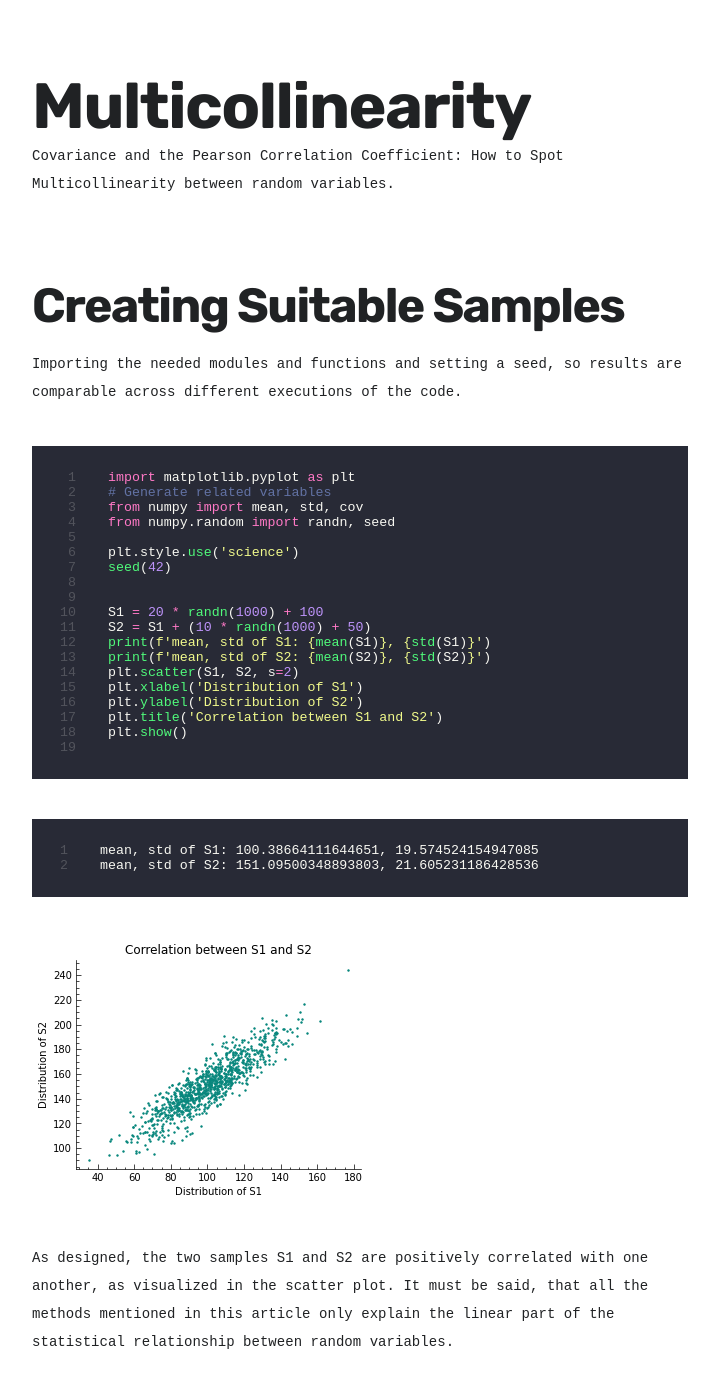
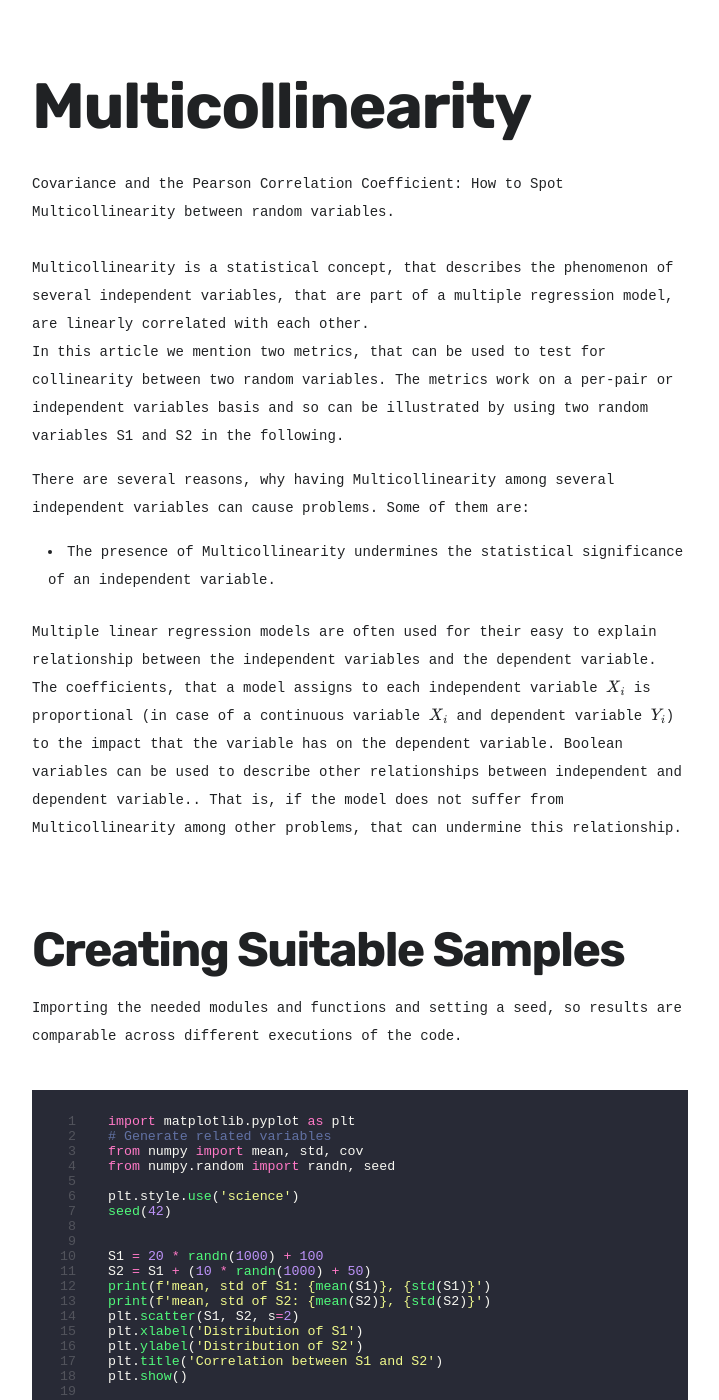
Before and after one commit to kletobias/kletobias.github.io, a Jekyll site: the page built from _posts/2022-05-07-multicollinearity_final.md, in a window 1280 px wide and 1400 px high, scrolled down 1123 px. Shown: the whole window, without its empty margins (38-757 px from the left). Built offline with Jekyll 4.4.1, drawn with Linux system fonts in a browser that asks for light colours; nearby versions of some CDN libraries; some web fonts are replaced; some of the changed text lies outside the part shown.

Commit message:
Added an introduction with motivation

```diff
--- a/_posts/2022-05-07-multicollinearity_final.md
+++ b/_posts/2022-05-07-multicollinearity_final.md
@@ -8,8 +8,25 @@
 ---
 
 # Multicollinearity
+<br>
+Covariance and the Pearson Correlation Coefficient: How to Spot Multicollinearity between random variables.<br>
+<br>
+Multicollinearity is a statistical concept, that describes the phenomenon of several independent variables, that are
+part of a multiple regression model, are linearly correlated with each other.
+In this article we mention two metrics, that can be used to test for collinearity between two random variables. The
+metrics work on a per-pair or independent variables basis and so can be illustrated by using two random variables S1 and
+S2 in the following.
 
-Covariance and the Pearson Correlation Coefficient: How to Spot Multicollinearity between random variables.
+There are several reasons, why having Multicollinearity among several independent variables can cause problems. Some of
+them are:
+- The presence of Multicollinearity undermines the statistical significance of an independent variable.
+
+Multiple linear regression models are often used for their easy to explain relationship between the independent
+variables and the dependent variable. The coefficients, that a model assigns to each independent variable $X_{i}$ is
+proportional (in case of a continuous variable $X_{i}$ and dependent variable $Y_{i}$) to the impact that the variable has on the dependent variable.
+Boolean variables can be used to describe other relationships between independent and dependent variable.. That is, if
+the model does not suffer from Multicollinearity among other problems, that can undermine this relationship.
+
 
 ## Creating Suitable Samples
 
@@ -78,7 +95,7 @@
 
 
 
-The covariance matrix values of ~375.65 show, that there is a strong positive correlation between S1 and S2. A strong sign for multicollinearity between the two distributions. This would have to be addressed before training a linear regression model, among others for example. Given the design, there was no problem with satisfying the prerequisites that need to be met, in order for the covariance to be a good measurement for the relationship between two or more distributions found in a dataset (one a per-pair testing basis). Generally, explanatory variables are tested in this regard.
+The covariance matrix values of ~375.65 show, that there is a strong positive correlation between S1 and S2. A strong sign for Multicollinearity between the two distributions. This would have to be addressed before training a linear regression model, among others for example. Given the design, there was no problem with satisfying the prerequisites that need to be met, in order for the covariance to be a good measurement for the relationship between two or more distributions found in a dataset (one a per-pair testing basis). Generally, explanatory variables are tested in this regard.
 
 
 ## Pearson Correlation Coefficient
```
